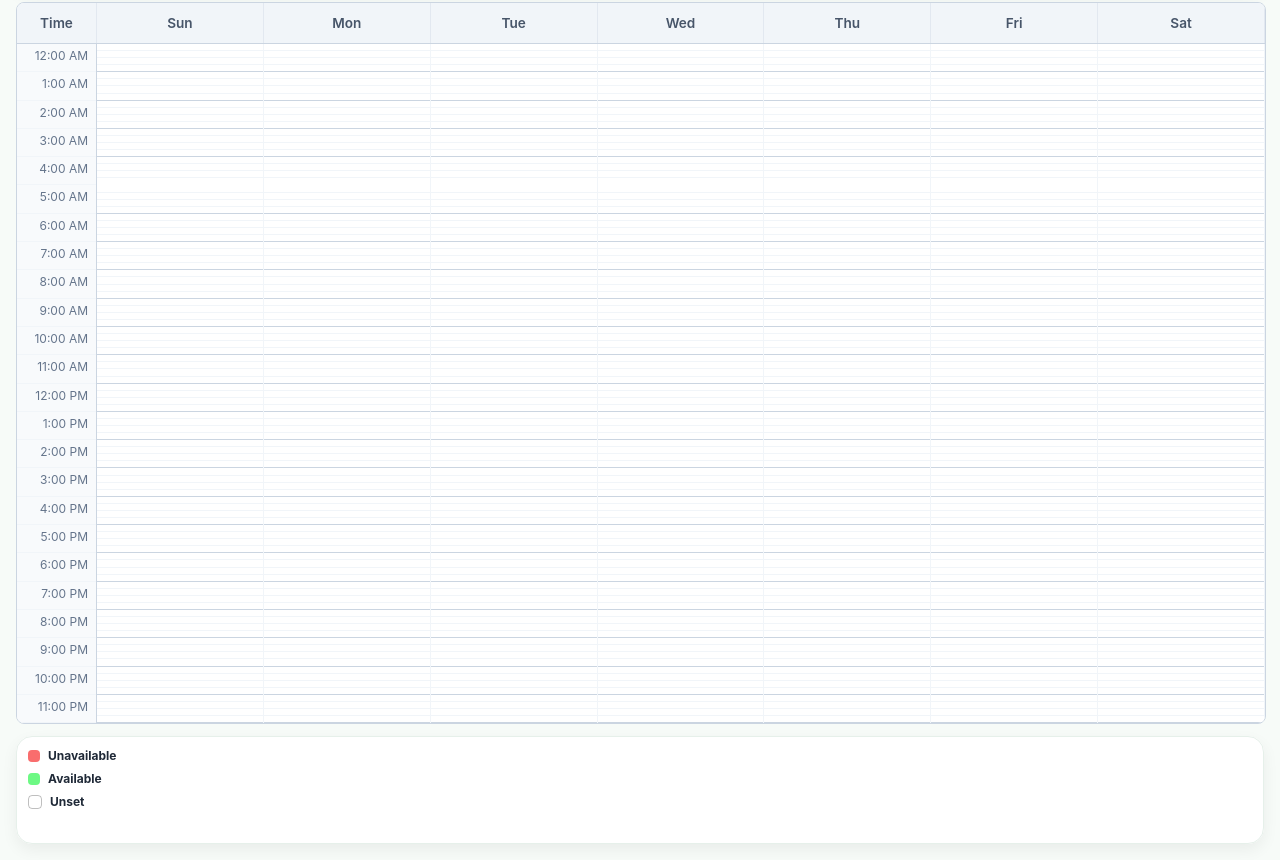
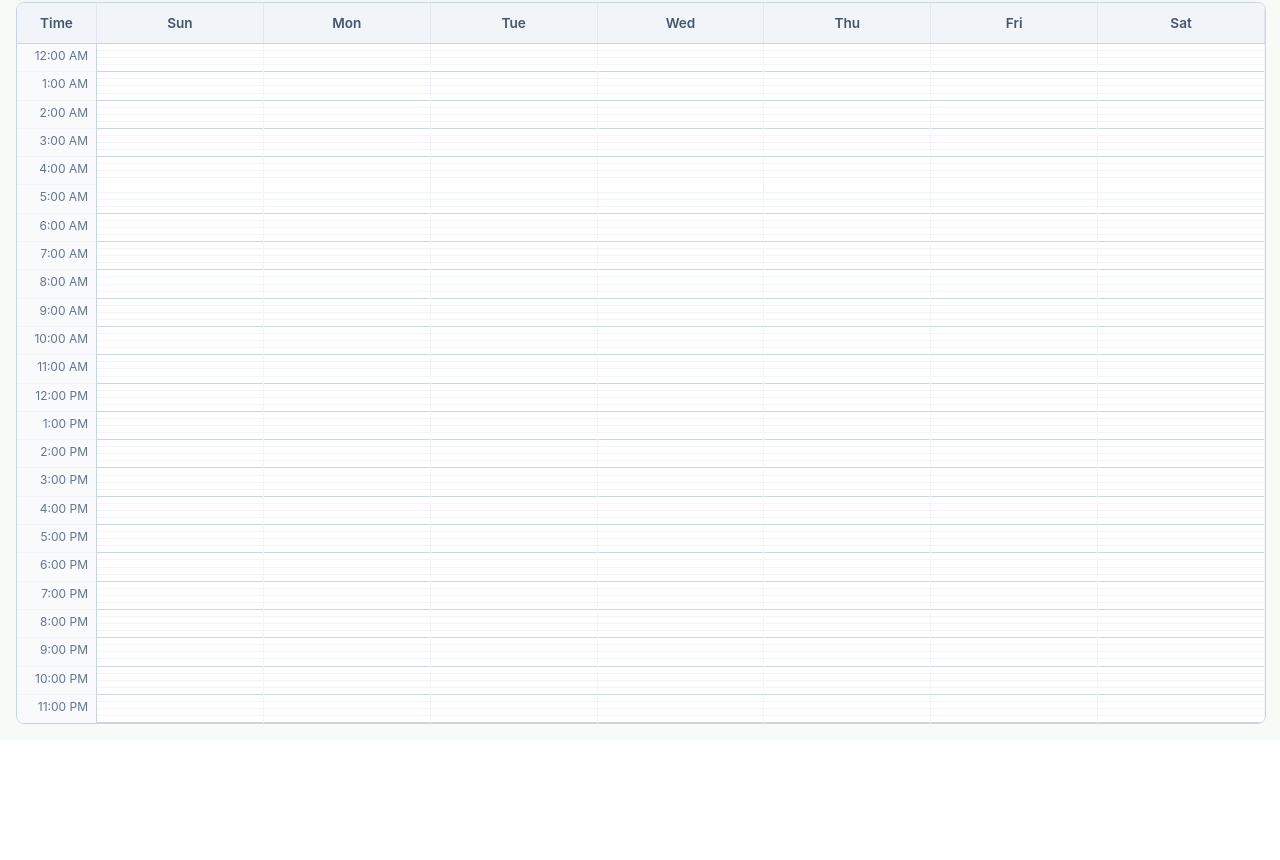
Before and after one commit to malachimcarthur/Meetly, a React (Vite) app in the folder frontend/meetly/: page /Meetly/availability in a window 1280 px wide. Shown: the part 158-1018 px from the top of the page. After the commit the page ends 898 px from the top, so only its background shows below. Built offline with nearby package versions, Linux system fonts and the light colour scheme.

Commit message:
removed unused selector

```diff
--- a/frontend/meetly/src/pages/Availability.tsx
+++ b/frontend/meetly/src/pages/Availability.tsx
@@ -88,109 +88,10 @@ function Availability() {
             Import Calendar
           </div>
         </div>
-        <CalendarGrid activeTimes={activeTimes} setActiveTimes={setActiveTimes} />
-        <div
-          style={{
-            alignSelf: "stretch",
-            height: 84,
-            padding: 12,
-            background: "white",
-            boxShadow: "0px 6px 16px rgba(0, 0, 0, 0.06)",
-            borderRadius: 16,
-            outline: "1px #E6F0EA solid",
-            outlineOffset: "-1px",
-            flexDirection: "column",
-            justifyContent: "flex-start",
-            alignItems: "flex-start",
-            gap: 8,
-            display: "flex",
-          }}
-        >
-          <div
-            style={{
-              justifyContent: "flex-start",
-              alignItems: "center",
-              gap: 8,
-              display: "inline-flex",
-            }}
-          >
-            <div
-              style={{
-                width: 12,
-                height: 12,
-                background: "#F96D6D",
-                borderRadius: 4,
-              }}
-            />
-            <div
-              style={{
-                color: "#1F2937",
-                fontSize: 12,
-                fontFamily: "Inter",
-                fontWeight: "700",
-                wordWrap: "break-word",
-              }}
-            >
-              Unavailable
-            </div>
-          </div>
-          <div
-            style={{
-              justifyContent: "flex-start",
-              alignItems: "center",
-              gap: 8,
-              display: "inline-flex",
-            }}
-          >
-            <div
-              style={{
-                width: 12,
-                height: 12,
-                background: "#6DF984",
-                borderRadius: 4,
-              }}
-            />
-            <div
-              style={{
-                color: "#1F2937",
-                fontSize: 12,
-                fontFamily: "Inter",
-                fontWeight: "700",
-                wordWrap: "break-word",
-              }}
-            >
-              Available
-            </div>
-          </div>
-          <div
-            style={{
-              justifyContent: "flex-start",
-              alignItems: "center",
-              gap: 8,
-              display: "inline-flex",
-            }}
-          >
-            <div
-              style={{
-                width: 12,
-                height: 12,
-                borderRadius: 4,
-                border: "1px rgba(0, 0, 0, 0.25) solid",
-              }}
-            />
-            <div
-              style={{
-                color: "#1F2937",
-                fontSize: 12,
-                fontFamily: "Inter",
-                fontWeight: "700",
-                wordWrap: "break-word",
-              }}
-            >
-              Unset
-            </div>
-          </div>
-        </div>
+        <CalendarGrid
+          activeTimes={activeTimes}
+          setActiveTimes={setActiveTimes}
+        />
       </div>
     </div>
   );
```
